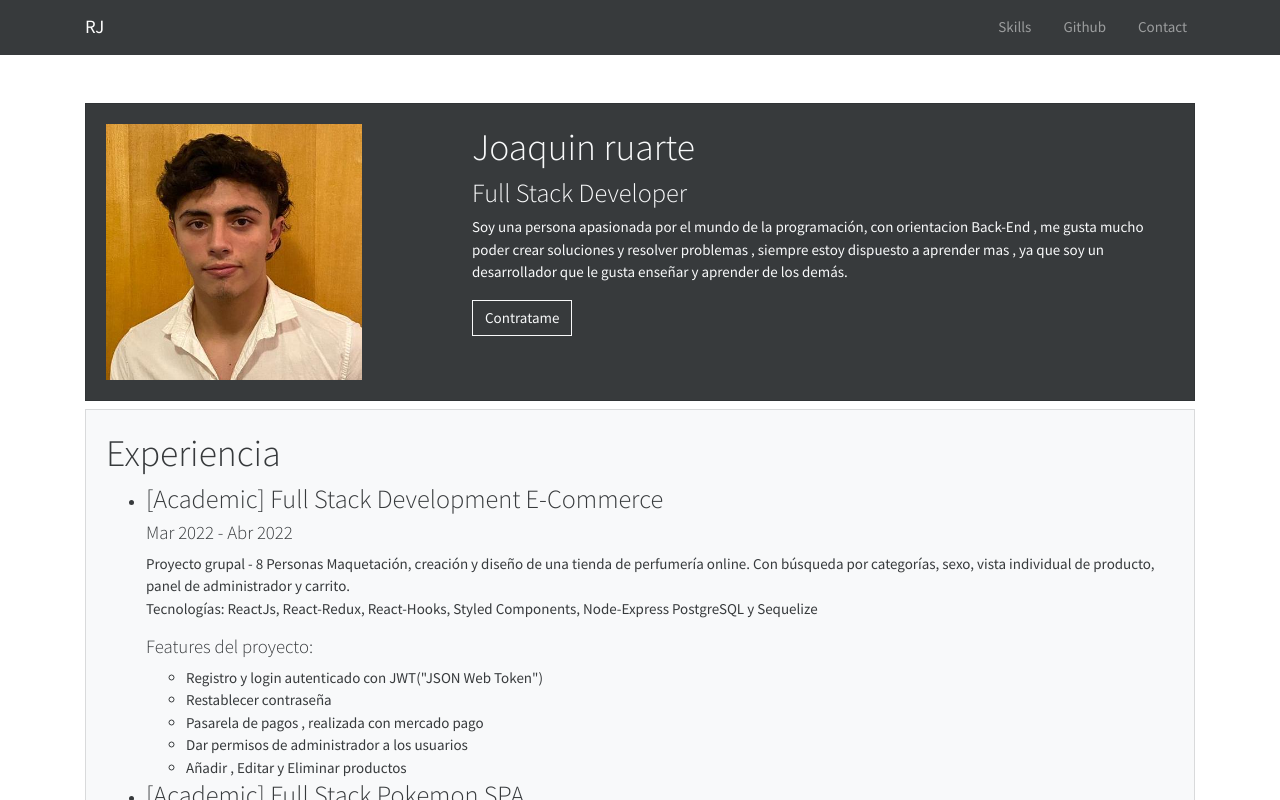
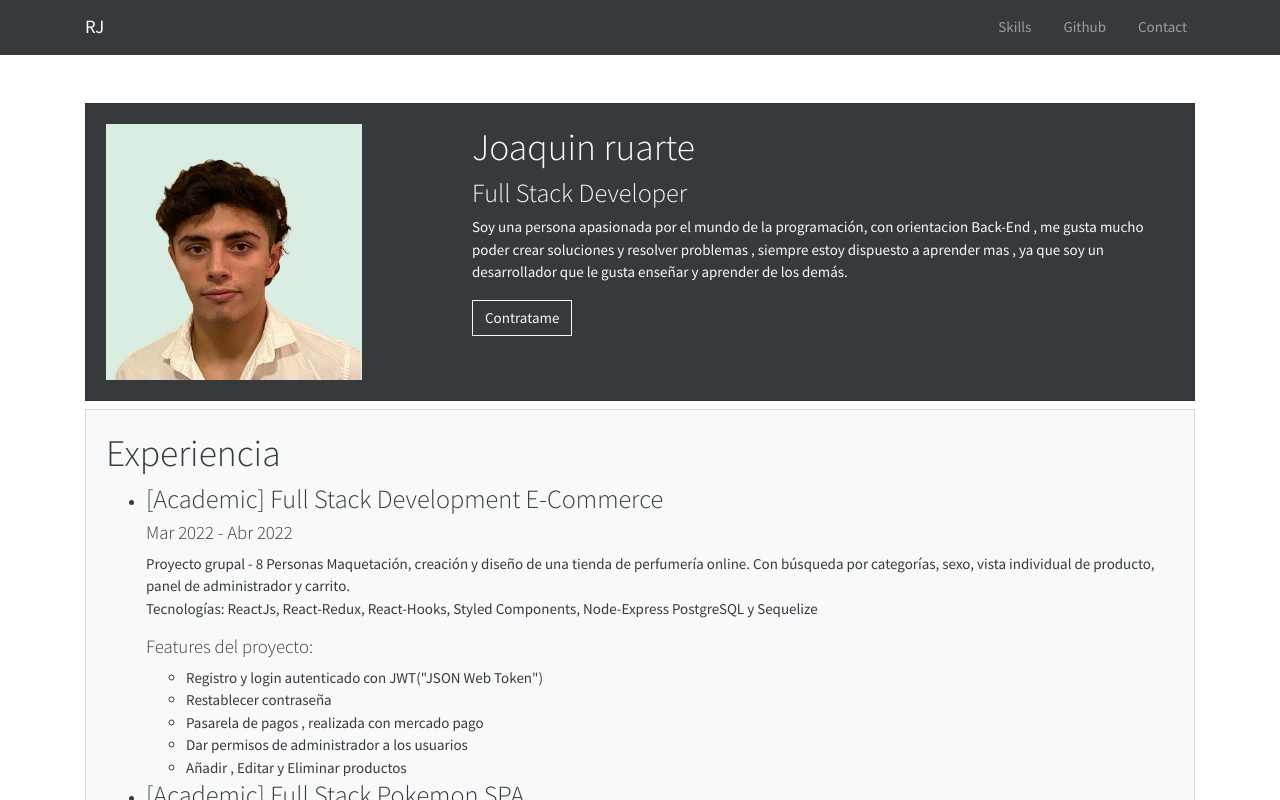
Before and after one commit to Joacoruarte/Portfolio-JR, a Next.js app: page / in a window 1280 px wide. Shown: the top 800 px of the page. Built offline with nearby package versions, Linux system fonts and the light colour scheme; a small style sheet from the web is missing.

Commit message:
Foto perfil

```diff
--- a/pages/index.js
+++ b/pages/index.js
@@ -12,7 +12,7 @@ const Index = () => (
             <div className="col-md-4">
               <img
                 alt="Joaquin foto"
-                src="Myproject.jpeg"
+                src="Joaquin.jpg"
                 className="img-fluid"
                 style={{ height: "16rem" }}
               />
```
Also changed, not shown: public/Joaquin.jpg (added).
